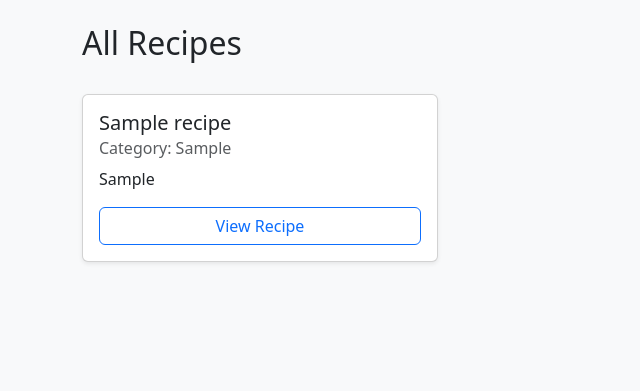
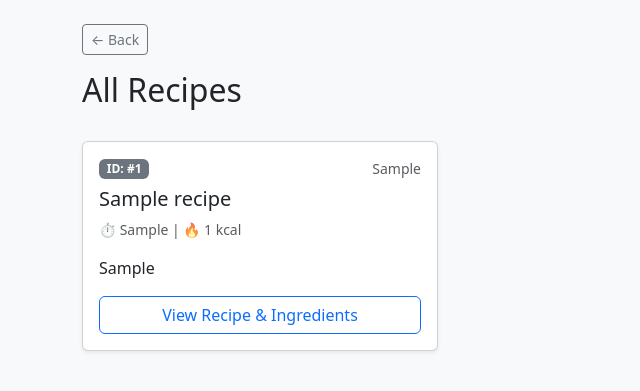
Before and after one commit to subhalakshmisubhi/Coco-s-Recipes, a Flask app: page /recipes in a window 1280 px wide. Shown: the part 56-447 px from the top of the page, without its empty margins (0-640 px from the left). Run offline with Flask 3, Linux system fonts and the light colour scheme; tables that the repository leaves empty hold one stand-in row (values such as "Sample post").

Commit message:
Enhance recipe page with back button and details
Added a back button and updated recipe card subtitle.

```diff
--- a/templates/recipes.html
+++ b/templates/recipes.html
@@ -22,6 +22,10 @@
     </nav>
 
     <div class="container">
+        <div class="mb-3">
+            <a href="javascript:history.back()" class="btn btn-outline-secondary btn-sm">&larr; Back</a>
+        </div>
+
         <div class="d-flex justify-content-between align-items-center mb-4">
             <h2>All Recipes</h2>
             {% if session.get('user_id') %}
@@ -35,10 +39,14 @@
                 <div class="col-md-4 mb-4">
                     <div class="card shadow-sm h-100">
                         <div class="card-body d-flex flex-column">
+                            <div class="d-flex justify-content-between align-items-center mb-2">
+                                <span class="badge bg-secondary">ID: #{{ recipe.id }}</span>
+                                <small class="text-muted">{{ recipe.category }}</small>
+                            </div>
                             <h5 class="card-title">{{ recipe.title }}</h5>
-                            <h6 class="card-subtitle mb-2 text-muted">Category: {{ recipe.category }}</h6>
+                            <p class="card-text text-muted small">⏱️ {{ recipe.duration }} | 🔥 {{ recipe.calories }} kcal</p>
                             <p class="card-text text-truncate">{{ recipe.ingredients }}</p>
-                            <a href="{{ url_for('recipe_detail', id=recipe.id) }}" class="btn btn-outline-primary mt-auto">View Recipe</a>
+                            <a href="{{ url_for('recipe_detail', id=recipe.id) }}" class="btn btn-outline-primary mt-auto">View Recipe & Ingredients</a>
                         </div>
                     </div>
                 </div>
```
